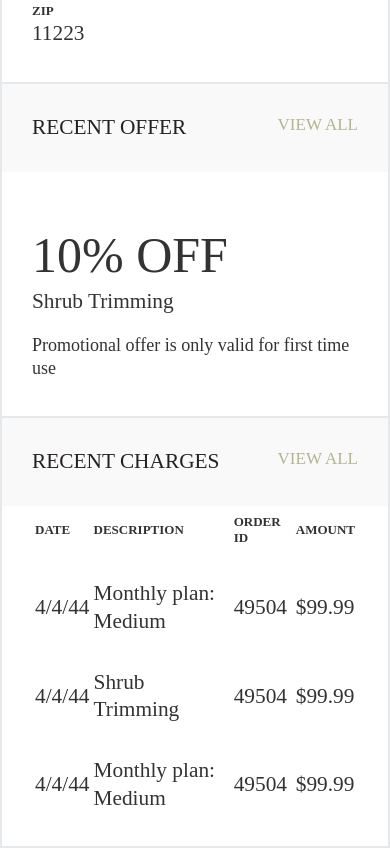
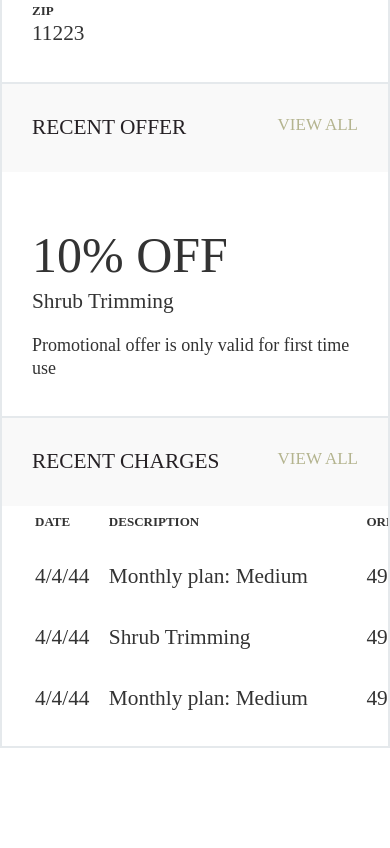
Before and after one commit to Andrian23/Task, a plain HTML site: page index.html in a window 390 px wide. Shown: the part 860-1708 px from the top of the page. After the commit the page ends 1608 px from the top, so only its background shows below. Drawn offline with nearby package versions, Linux system fonts and the light colour scheme.

Commit message:
mb finish

```diff
--- a/index.html
+++ b/index.html
@@ -73,7 +73,7 @@
           </div>
         </div>
         <div class="block-right">
-          <div class="block-inner">
+          <div class="block-inner charges-block">
             <div class="block-header">
               <h4 class="title">RECENT CHARGES</h4><a href="" class="option">VIEW ALL</a>
             </div>
--- a/less/modules/_content.less
+++ b/less/modules/_content.less
@@ -12,6 +12,7 @@ section{
     justify-content: space-around;
 
     .block-right,.block-left{
+      width: 70%;
       flex: 1 70%;
       padding: 15px;
     }
@@ -23,6 +24,11 @@ section{
     .block-inner{
       height: 100%;
       background: @white;
+      &.charges-block{
+        overflow-x: auto;
+        .block-body{
+        }
+      }
     }
 
     .block-header{
@@ -93,8 +99,10 @@ section{
 
 
       &.charges{
+        overflow-x: auto;
         padding-top: 5px;
         table{
+          min-width: 500px;
           width: 100%;
         }
         td{
@@ -126,8 +134,10 @@ section{
 @media screen and (max-width: @small-mobile) {
   section .content {
     padding: 1px;
+    display: block;
     .block-right, .block-left {
-
+      display: block;
+      width: 100%;
       padding: 1px;
     }
 
--- a/style.css
+++ b/style.css
@@ -142,6 +142,7 @@ section .content {
 
 section .content .block-right,
 section .content .block-left {
+  width: 70%;
   flex: 1 70%;
   padding: 15px;
 }
@@ -153,6 +154,10 @@ section .content .block-left {
 section .content .block-inner {
   height: 100%;
   background: #fff;
+}
+
+section .content .block-inner.charges-block {
+  overflow-x: auto;
 }
 
 section .content .block-header {
@@ -224,10 +229,12 @@ section .content .block-body .offer-text {
 }
 
 section .content .block-body.charges {
+  overflow-x: auto;
   padding-top: 5px;
 }
 
 section .content .block-body.charges table {
+  min-width: 500px;
   width: 100%;
 }
 
@@ -256,10 +263,13 @@ section .content .block-body.charges th {
 @media screen and (max-width: 480px) {
   section .content {
     padding: 1px;
+    display: block;
   }
 
   section .content .block-right,
   section .content .block-left {
+    display: block;
+    width: 100%;
     padding: 1px;
   }
 }
```
Also changed, not shown: 1 other file.
